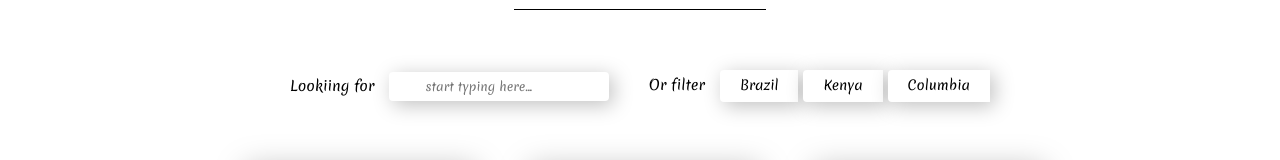
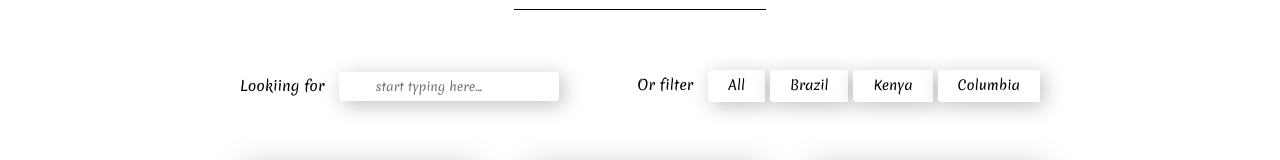
Before and after one commit to DevFariz/coffee-shop, a React (Create React App) app: page / in a window 1280 px wide. Shown: the part 705-865 px from the top of the page. Built offline with nearby package versions, Linux system fonts and the light colour scheme.

Commit message:
fix: add All button on CoffeeFilter component

```diff
--- a/src/App.js
+++ b/src/App.js
@@ -6,6 +6,7 @@ import MainPage from "./pages/Main/Main";
 import Our from "./pages/Our/Our";
 
 import CoffeeImg from "./images/coffee-item-img.jpg"
+import Pleasure from "./pages/Pleasure/Pleasure";
 
 class App extends Component {
 
@@ -26,6 +27,7 @@ class App extends Component {
         <Header />
         {/* <MainPage /> */}
         <Our data={this.state.data}/>
+        {/* <Pleasure /> */}
         <Footer />
       </>
     );
--- a/src/components/CoffeeFilter/CoffeeFilter.js
+++ b/src/components/CoffeeFilter/CoffeeFilter.js
@@ -3,7 +3,7 @@ import "./CoffeeFilter.css";
 const CoffeeFilter = () => {
   return (
     <section className="coffee-filter">
-      <div className="container-sm">
+      <div className="container">
         <div className="coffee-filter-container">
           <div className="coffee-filter-left">
             <label htmlFor="coffee-filter-search">Lookiing for</label>
@@ -11,6 +11,7 @@ const CoffeeFilter = () => {
           </div>
           <div className="coffee-filter-right">
             <span>Or filter</span>
+            <button>All</button>
             <button>Brazil</button>
             <button>Kenya</button>
             <button>Columbia</button>
--- a/src/components/CoffeeItem/CoffeeItem.js
+++ b/src/components/CoffeeItem/CoffeeItem.js
@@ -2,7 +2,7 @@ import "./CoffeeItem.css";
 
 const CoffeeItem = ({name, image, location, price}) => {
     return (
-        <li className="coffee-item">
+        <li className="coffee-item" >
         <img
           src={image}
           alt="AROMISTICO Coffee 1 kg"
```
Also changed, not shown: src/pages/Pleasure/Pleasure.js (added, +9 -0 lines).
